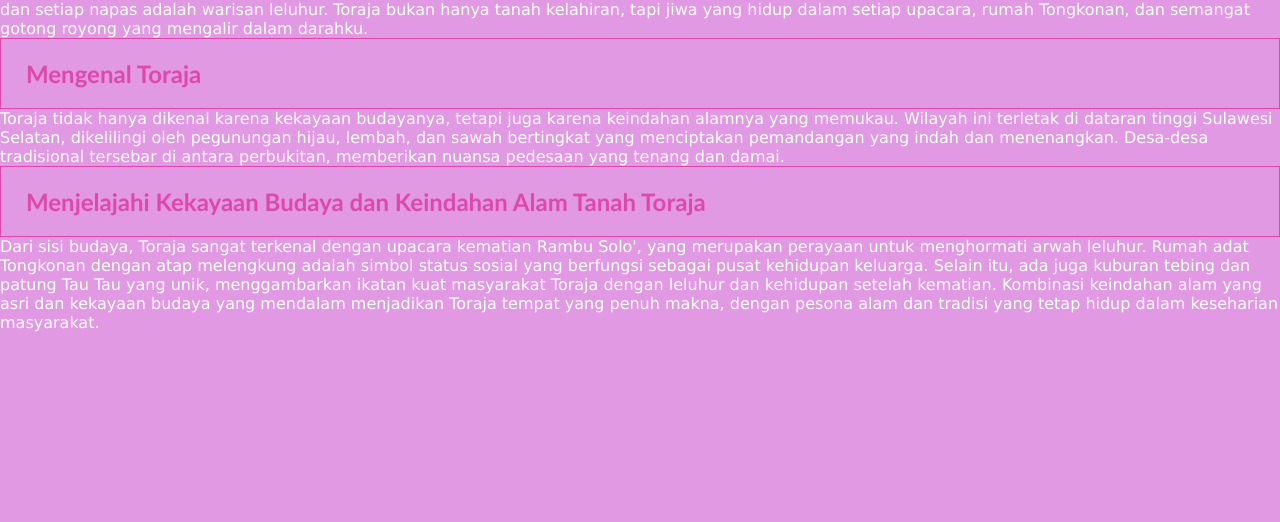
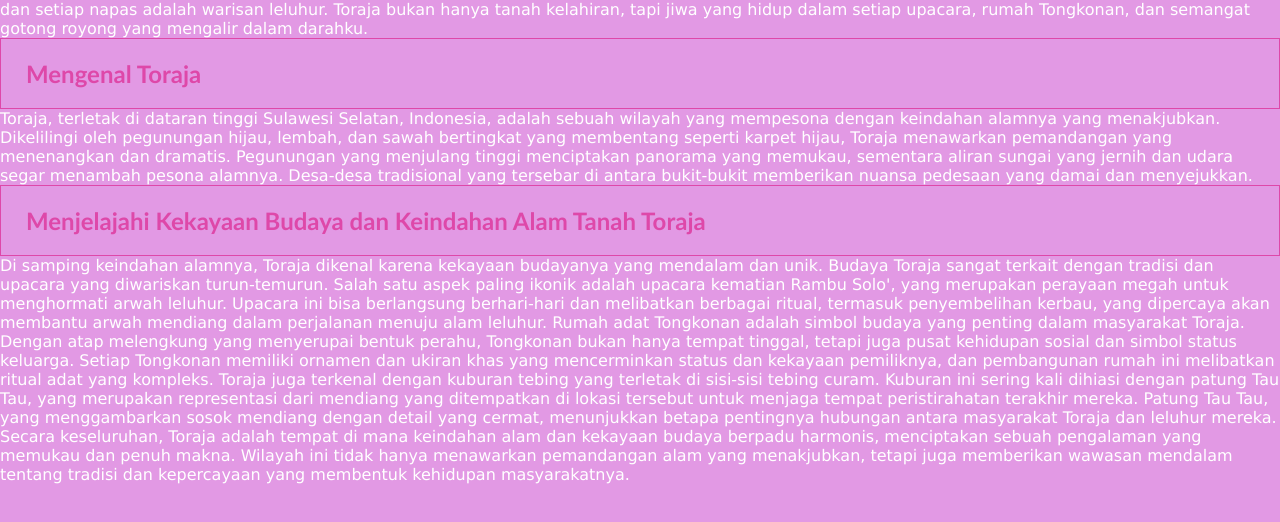
Before and after one commit to jofinkaa/web, a plain HTML site: page blog.html in a window 1280 px wide. Shown: the part 124-646 px from the top of the page. Drawn offline with Linux system fonts and the light colour scheme.

Commit message:
Update blog.html

```diff
--- a/blog.html
+++ b/blog.html
@@ -27,13 +27,18 @@
 
     <article>
         <h2>Mengenal Toraja</h2>
-        <p>Toraja tidak hanya dikenal karena kekayaan budayanya, tetapi juga karena keindahan alamnya yang memukau. Wilayah ini terletak di dataran tinggi Sulawesi Selatan, dikelilingi oleh pegunungan hijau, lembah, dan sawah bertingkat yang menciptakan pemandangan yang indah dan menenangkan. Desa-desa tradisional tersebar di antara perbukitan, memberikan nuansa pedesaan yang tenang dan damai.</p>
+        <p> Toraja, terletak di dataran tinggi Sulawesi Selatan, Indonesia, adalah sebuah wilayah yang mempesona dengan keindahan alamnya yang menakjubkan. Dikelilingi oleh pegunungan hijau, lembah, dan sawah bertingkat yang membentang seperti karpet hijau, Toraja menawarkan pemandangan yang menenangkan dan dramatis. Pegunungan yang menjulang tinggi menciptakan panorama yang memukau, sementara aliran sungai yang jernih dan udara segar menambah pesona alamnya. Desa-desa tradisional yang tersebar di antara bukit-bukit memberikan nuansa pedesaan yang damai dan menyejukkan.</p>
     </article>
 
     <article>
         <h2>Menjelajahi Kekayaan Budaya dan Keindahan Alam Tanah Toraja</h2>
-        <p>Dari sisi budaya, Toraja sangat terkenal dengan upacara kematian Rambu Solo', yang merupakan perayaan untuk menghormati arwah leluhur. Rumah adat Tongkonan dengan atap melengkung adalah simbol status sosial yang berfungsi sebagai pusat kehidupan keluarga. Selain itu, ada juga kuburan tebing dan patung Tau Tau yang unik, menggambarkan ikatan kuat masyarakat Toraja dengan leluhur dan kehidupan setelah kematian.
-        Kombinasi keindahan alam yang asri dan kekayaan budaya yang mendalam menjadikan Toraja tempat yang penuh makna, dengan pesona alam dan tradisi yang tetap hidup dalam keseharian masyarakat.</p>
+        <p>Di samping keindahan alamnya, Toraja dikenal karena kekayaan budayanya yang mendalam dan unik. Budaya Toraja sangat terkait dengan tradisi dan upacara yang diwariskan turun-temurun. Salah satu aspek paling ikonik adalah upacara kematian Rambu Solo', yang merupakan perayaan megah untuk menghormati arwah leluhur. Upacara ini bisa berlangsung berhari-hari dan melibatkan berbagai ritual, termasuk penyembelihan kerbau, yang dipercaya akan membantu arwah mendiang dalam perjalanan menuju alam leluhur.
+
+Rumah adat Tongkonan adalah simbol budaya yang penting dalam masyarakat Toraja. Dengan atap melengkung yang menyerupai bentuk perahu, Tongkonan bukan hanya tempat tinggal, tetapi juga pusat kehidupan sosial dan simbol status keluarga. Setiap Tongkonan memiliki ornamen dan ukiran khas yang mencerminkan status dan kekayaan pemiliknya, dan pembangunan rumah ini melibatkan ritual adat yang kompleks.
+
+Toraja juga terkenal dengan kuburan tebing yang terletak di sisi-sisi tebing curam. Kuburan ini sering kali dihiasi dengan patung Tau Tau, yang merupakan representasi dari mendiang yang ditempatkan di lokasi tersebut untuk menjaga tempat peristirahatan terakhir mereka. Patung Tau Tau, yang menggambarkan sosok mendiang dengan detail yang cermat, menunjukkan betapa pentingnya hubungan antara masyarakat Toraja dan leluhur mereka.
+
+Secara keseluruhan, Toraja adalah tempat di mana keindahan alam dan kekayaan budaya berpadu harmonis, menciptakan sebuah pengalaman yang memukau dan penuh makna. Wilayah ini tidak hanya menawarkan pemandangan alam yang menakjubkan, tetapi juga memberikan wawasan mendalam tentang tradisi dan kepercayaan yang membentuk kehidupan masyarakatnya.</p>
     </article>
 
 </body>
```
